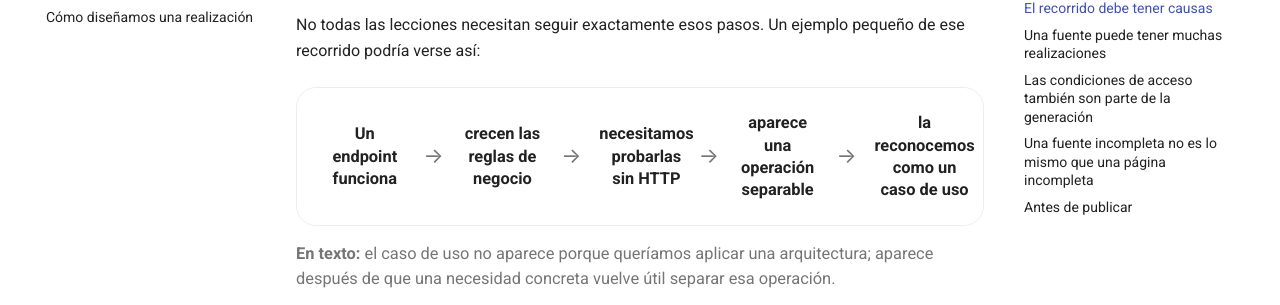
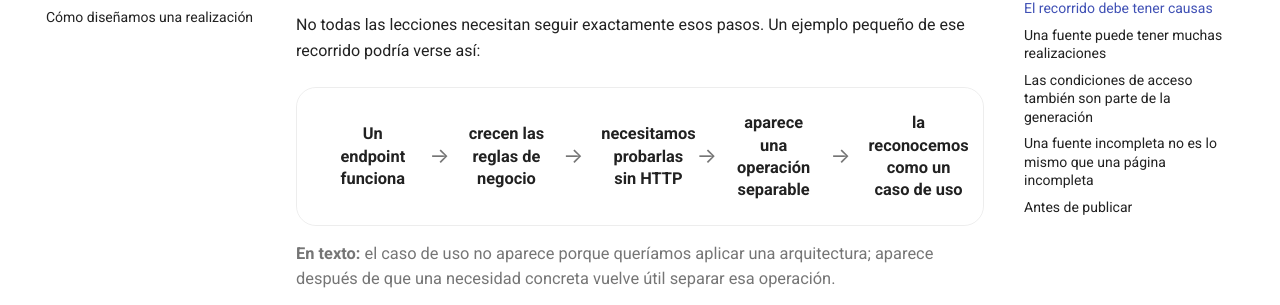
Before and after one commit to HernanFAR/teaching, an MkDocs documentation site: the page built from docs/about/lesson-generation.md, in a window 1280 px wide and 1400 px high, scrolled down 1879 px. Shown: the part 145-450 px from the top of the window. Built offline with MkDocs 1.6.1 and Material for MkDocs 9.7.7, drawn with Linux system fonts in a browser that asks for light colours; comment, search, counter and statistics services are not loaded.

Commit message:
style: add horizontal padding to compact flows

```diff
--- a/docs/stylesheets/extra.css
+++ b/docs/stylesheets/extra.css
@@ -1326,7 +1326,7 @@
 
 .teaching-flow--compact {
   align-items: center;
-  padding: 1rem;
+  padding: 1rem 1.5rem;
   border: 0.05rem solid var(--md-default-fg-color--lightest);
   border-radius: var(--teaching-radius);
 }
```
